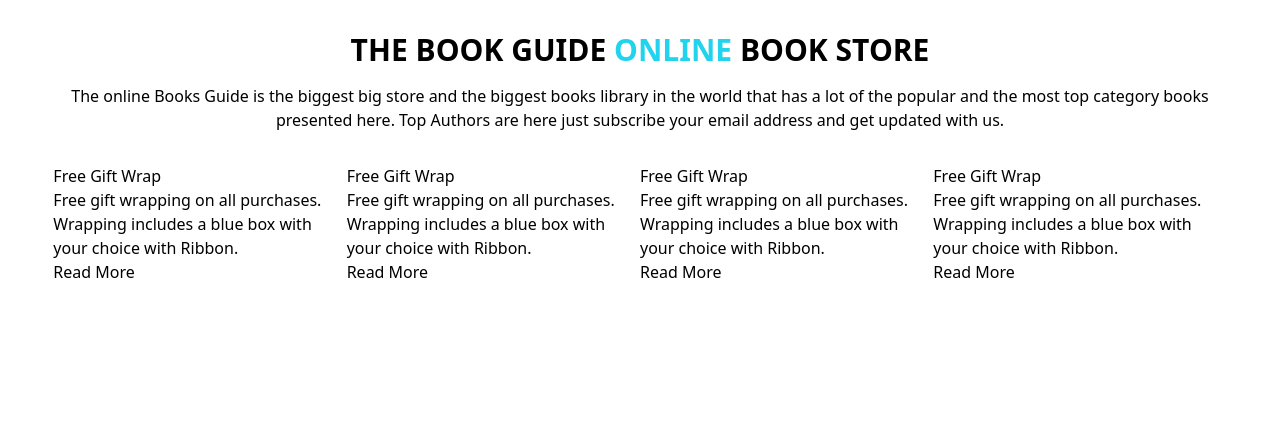
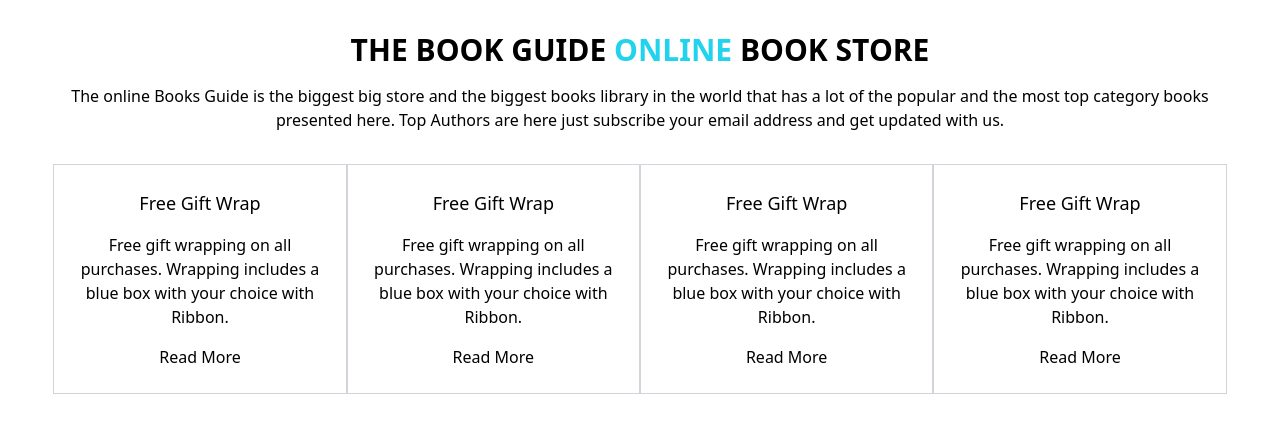
Before and after one commit to emmanuel-cruz-dev/literarium, a React (Vite) app: page / in a window 1280 px wide. Shown: the top 432 px of the page. Built offline with nearby package versions, Linux system fonts and the light colour scheme.

Commit message:
instalando react-icons

```diff
--- a/package.json
+++ b/package.json
@@ -11,7 +11,8 @@
   },
   "dependencies": {
     "react": "^18.3.1",
-    "react-dom": "^18.3.1"
+    "react-dom": "^18.3.1",
+    "react-icons": "^5.4.0"
   },
   "devDependencies": {
     "@eslint/js": "^9.17.0",
--- a/src/components/MainCards.tsx
+++ b/src/components/MainCards.tsx
@@ -1,8 +1,8 @@
 const MainCards = () => {
   const CardArticle = () => {
     return (
-      <article>
-        <h3>Free Gift Wrap</h3>
+      <article className="flex flex-col gap-4 items-center text-center border border-gray-300 p-6">
+        <h3 className="font-medium text-lg">Free Gift Wrap</h3>
         <p>Free gift wrapping on all purchases. Wrapping includes a blue box with your choice with Ribbon.</p>
         <a href="#">Read More</a>
       </article>
```
Also changed, not shown: 1 other file (tests, documents, lock files or other folders).
